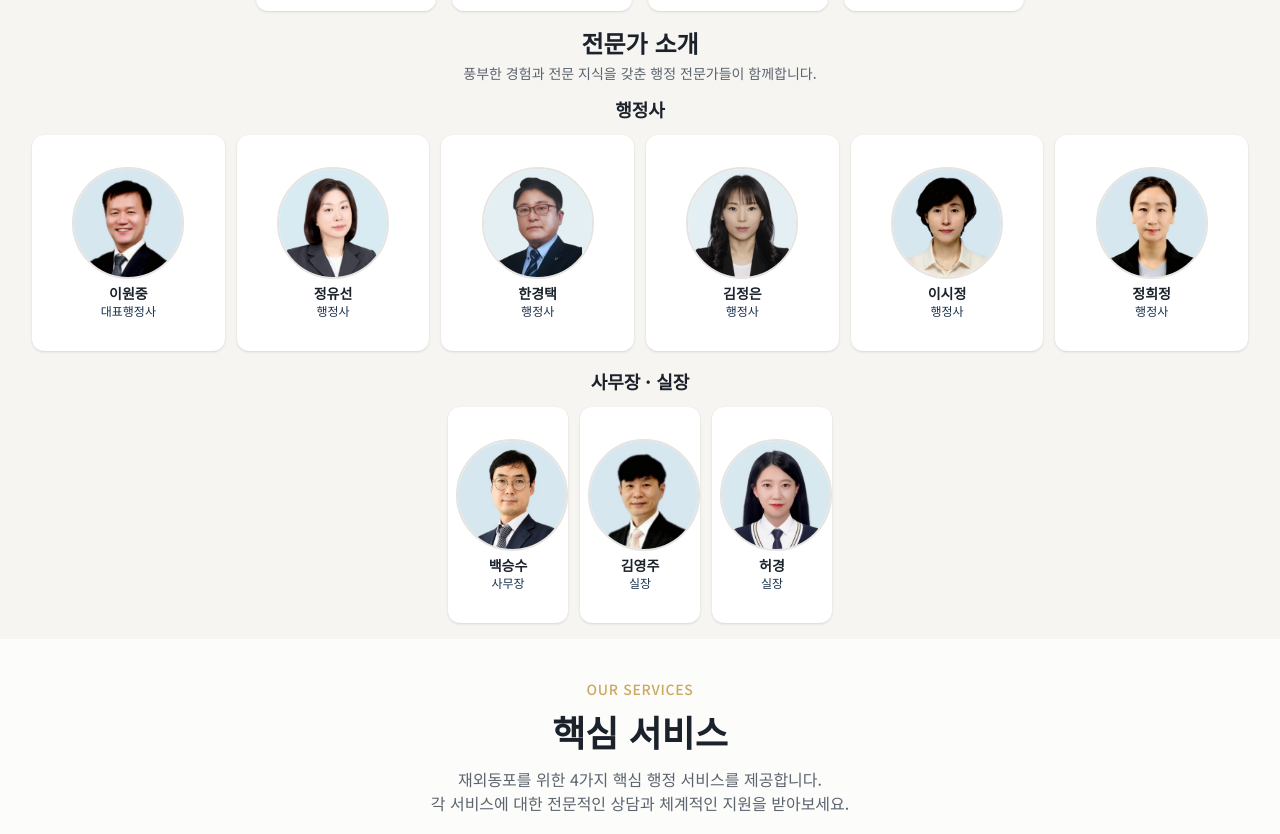
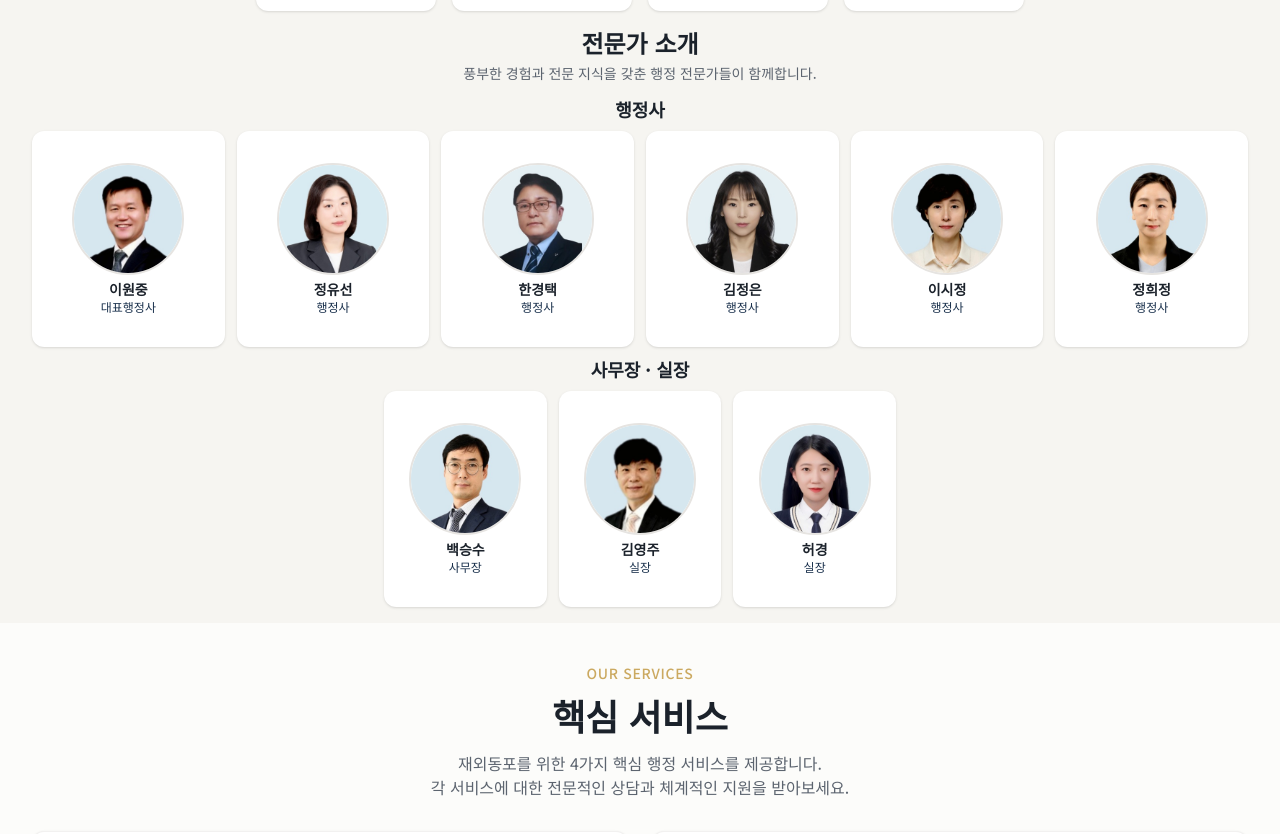
Before and after one commit to alexkorea/f4visa-website, a Next.js app: page / in a window 1280 px wide. Shown: the part 875-1709 px from the top of the page. Built offline with nearby package versions, Linux system fonts and the light colour scheme.

Commit message:
Fix team section: widen staff grid, reduce vertical gaps between rows
Co-Authored-By: Claude Opus 4.6 (1M context) <noreply@anthropic.com>

```diff
--- a/components/sections/team.tsx
+++ b/components/sections/team.tsx
@@ -28,8 +28,8 @@ export function TeamSection() {
         </div>
 
         {/* 행정사 */}
-        <h3 className="text-lg font-bold text-foreground mb-3 text-center">행정사</h3>
-        <div className="grid gap-3 grid-cols-3 sm:grid-cols-3 lg:grid-cols-6 mb-4">
+        <h3 className="text-lg font-bold text-foreground mb-2 text-center">행정사</h3>
+        <div className="grid gap-3 grid-cols-3 sm:grid-cols-3 lg:grid-cols-6 mb-2">
           {admins.map((member) => (
             <Card key={member.name} className="border-0 bg-card shadow-sm transition-shadow hover:shadow-md">
               <CardContent className="px-2 py-2 text-center">
@@ -50,8 +50,8 @@ export function TeamSection() {
         </div>
 
         {/* 사무장 · 실장 */}
-        <h3 className="text-lg font-bold text-foreground mb-3 text-center">사무장 · 실장</h3>
-        <div className="grid gap-3 grid-cols-3 max-w-sm mx-auto">
+        <h3 className="text-lg font-bold text-foreground mb-2 text-center">사무장 · 실장</h3>
+        <div className="grid gap-3 grid-cols-3 max-w-lg mx-auto">
           {staff.map((member) => (
             <Card key={member.name} className="border-0 bg-card shadow-sm transition-shadow hover:shadow-md">
               <CardContent className="px-2 py-2 text-center">
```
